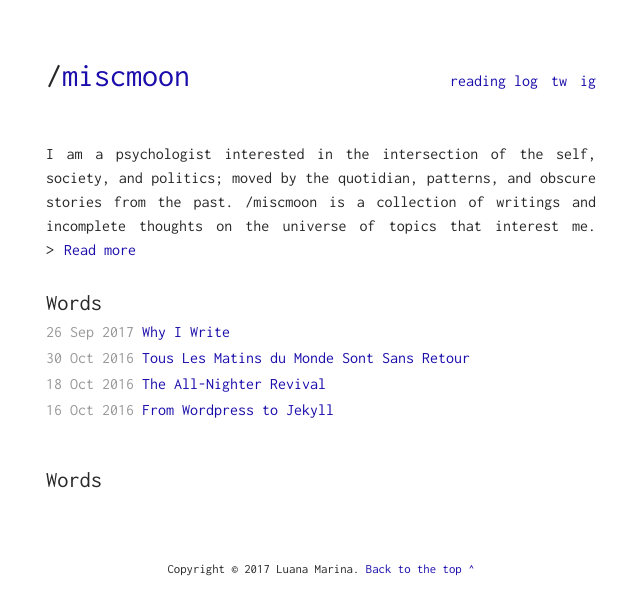
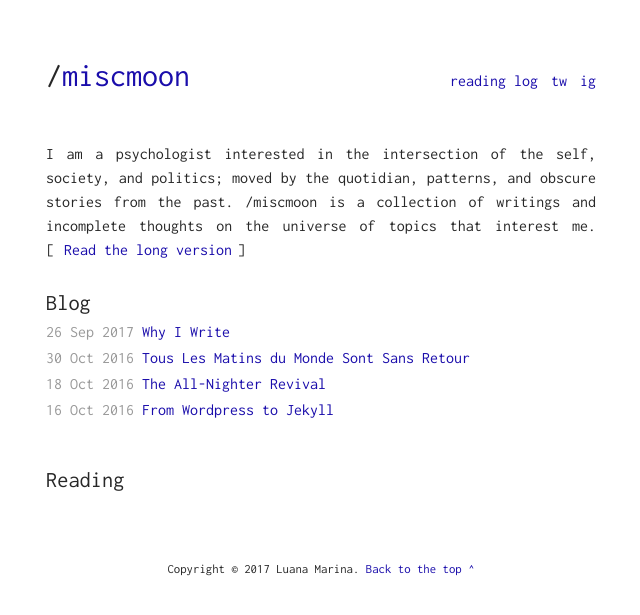
Before and after one commit to miscmoon/miscmoon.github.io, a Jekyll site: the page built from index.html, in a window 1280 px wide. Shown: the top 615 px of the page, without its empty margins (319-959 px from the left). Built offline with Jekyll 4.4.1, drawn with Linux system fonts in a browser that asks for light colours.

Commit message:
Fixed errors

```diff
--- a/index.html
+++ b/index.html
@@ -14,11 +14,11 @@ layout: default
 </div>
 
 <div class="intro">
-    <p align="justify">I am a psychologist interested in the intersection of the self, society, and politics; moved by the quotidian, patterns, and obscure stories from the past. /miscmoon is a collection of writings and incomplete thoughts on the universe of topics that interest me. ><a href="http://miscmoon.github.io/me">Read more</a></p>
+    <p align="justify">I am a psychologist interested in the intersection of the self, society, and politics; moved by the quotidian, patterns, and obscure stories from the past. /miscmoon is a collection of writings and incomplete thoughts on the universe of topics that interest me. [<a href="http://miscmoon.github.io/me">Read the long version</a>]</p>
 </div>
 
 <div class="blog">
-    <h1>Words</h1>
+    <h1>Blog</h1>
     <ul>
         {% for post in site.categories.blog %}
         <li>
@@ -30,7 +30,7 @@ layout: default
 </div>
 
 <div class="blog">
-    <h1>Words</h1>
+    <h1>Reading</h1>
     <ul>
         {% for post in site.categories.reading %}
         <li>
```
